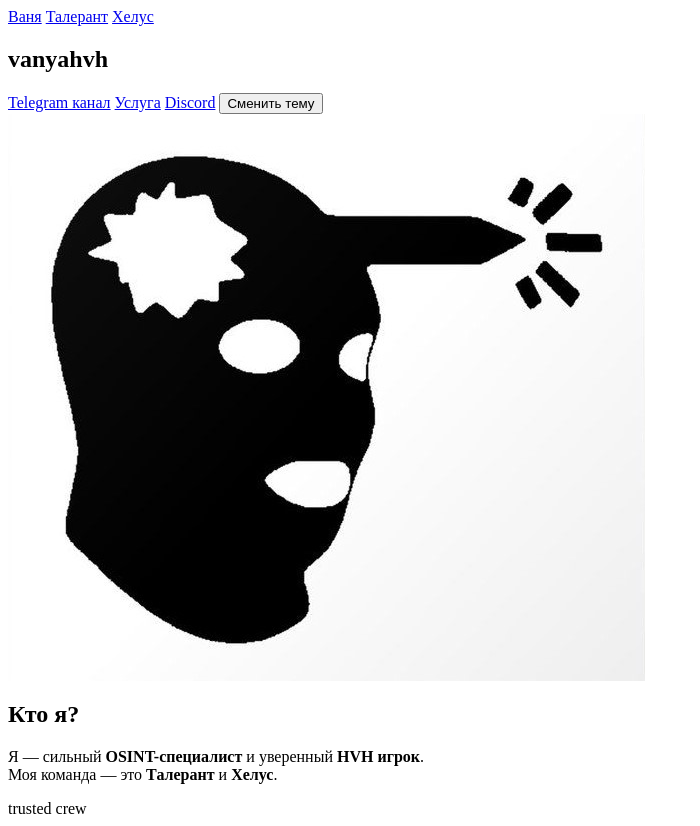
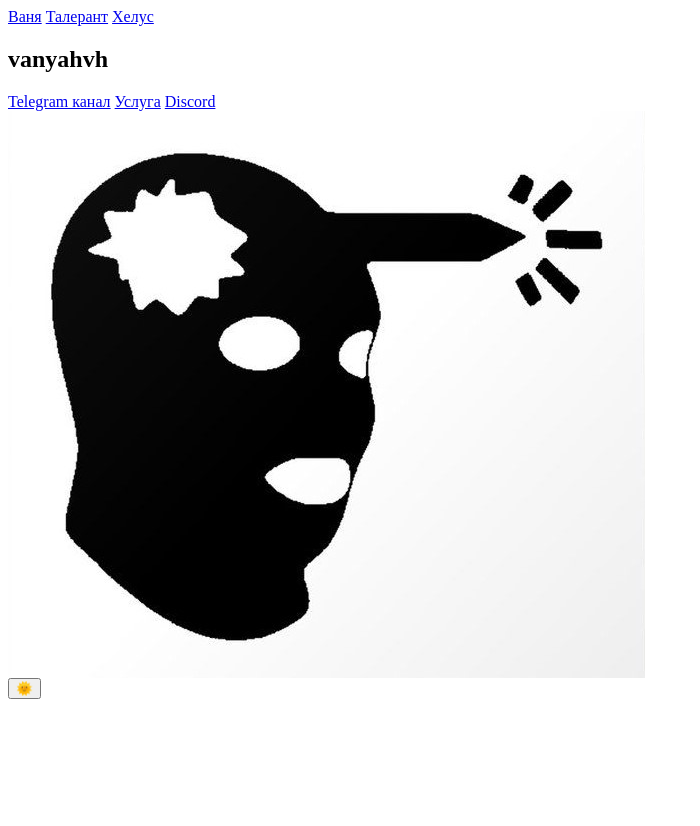
Before and after one commit to vanyahvh/vanyokog, a plain HTML site: page index.html in a window 1280 px wide. Shown: the whole page, without its empty margins (0-700 px from the left). After the commit the page ends 800 px from the top, so only its background shows below. Drawn offline with Linux system fonts and the light colour scheme.

Commit message:
Update index.html

```diff
--- a/index.html
+++ b/index.html
@@ -1,36 +1,27 @@
-<body>
-<nav class="tags">
+<!-- 🔝 ТАБЛИЧКИ -->
+<nav class="tags glass">
     <a href="https://t.me/vanyokog" target="_blank">Ваня</a>
     <a href="https://t.me/jsonhttps" target="_blank">Талерант</a>
     <a href="https://t.me/https_ulst_com" target="_blank">Хелус</a>
 </nav>
 
+<!-- СЛАЙДЫ -->
 <section class="slide">
-    <div class="container">
+    <div class="container glass">
         <div class="left">
             <h1 class="title">vanyahvh</h1>
+
             <a class="btn" href="https://t.me/cyber_specealist" target="_blank">Telegram канал</a>
             <a class="btn" href="https://t.me/network_killed" target="_blank">Услуга</a>
             <a class="btn" href="https://discordapp.com/users/1417851598947881065" target="_blank">Discord</a>
-            <button class="btn theme-btn" id="themeToggle">Сменить тему</button>
         </div>
+
         <div class="right">
             <img src="image.jpg" alt="vanyahvh visual">
         </div>
+
+        <button class="theme-btn" id="themeToggle" class="glass">
+            🌞
+        </button>
     </div>
 </section>
-
-<section class="slide second">
-    <div class="container">
-        <div class="left">
-            <h2 class="subtitle">Кто я?</h2>
-            <p class="desc">
-                Я — сильный <b>OSINT-специалист</b> и уверенный <b>HVH игрок</b>.<br>
-                Моя команда — это <b>Талерант</b> и <b>Хелус</b>.
-            </p>
-        </div>
-        <div class="right ghost">
-            trusted crew
-        </div>
-    </div>
-</section>
```
